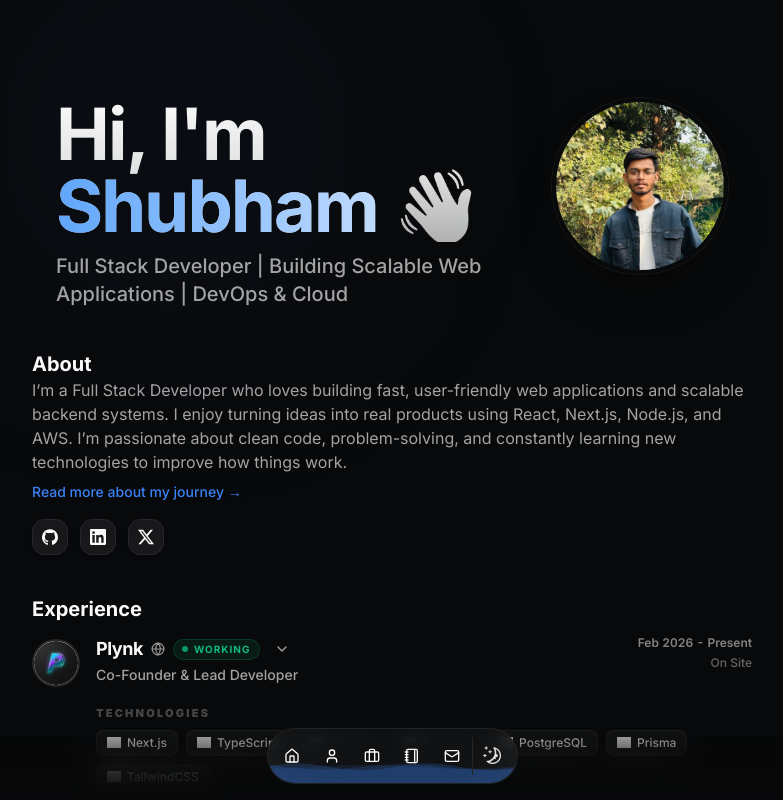
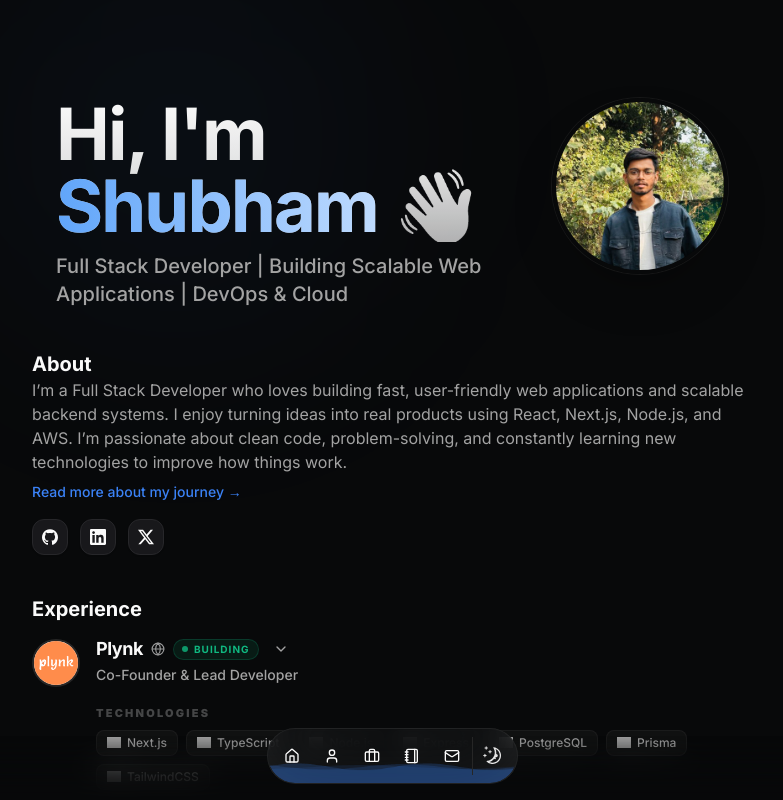
Before and after one commit to Shubham071122/my-portfolio, a Next.js app: page / in a window 1280 px wide. Shown: the top 800 px of the page, without its empty margins (248-1031 px from the left). Built offline with nearby package versions, Linux system fonts and the light colour scheme; grey boxes are pictures that could not be loaded.

Commit message:
fix: plynk logo and desc

```diff
--- a/src/components/experience-card.tsx
+++ b/src/components/experience-card.tsx
@@ -80,7 +80,7 @@ export const ExperienceCard = ({
                                 {isWorking && (
                                     <div className="flex items-center gap-1.5 rounded-full bg-emerald-500/10 px-2 py-0.5 border border-emerald-500/20">
                                         <div className="size-1.5 rounded-full bg-emerald-500 animate-pulse" />
-                                        <span className="text-[10px] font-bold text-emerald-500 uppercase tracking-widest">Working</span>
+                                        <span className="text-[10px] font-bold text-emerald-500 uppercase tracking-widest">{company.toLocaleLowerCase() === "plynk" ? "Building" : "Working"}</span>
                                     </div>
                                 )}
                                 <button
@@ -97,8 +97,8 @@ export const ExperienceCard = ({
                         </div>
 
                         <div className="flex flex-row sm:flex-col justify-between items-center sm:items-end sm:text-right gap-1 pt-1 sm:pt-0">
-                            <p className="text-[10px] sm:text-xs font-semibold tabular-nums text-muted-foreground/80">{period}</p>
-                            <p className="text-[10px] sm:text-xs text-muted-foreground/60 font-medium">{locationType}</p>
+                            <p className="text-[10px] sm:text-xs font-semibold tabular-nums text-muted-foreground/80">{company.toLocaleLowerCase() === "plynk" ? "" : period}</p>
+                            <p className="text-[10px] sm:text-xs text-muted-foreground/60 font-medium">{company.toLocaleLowerCase() === "plynk" ? "" : locationType}</p>
                         </div>
                     </div>
 
```
Also changed, not shown: public/plynk.png.
